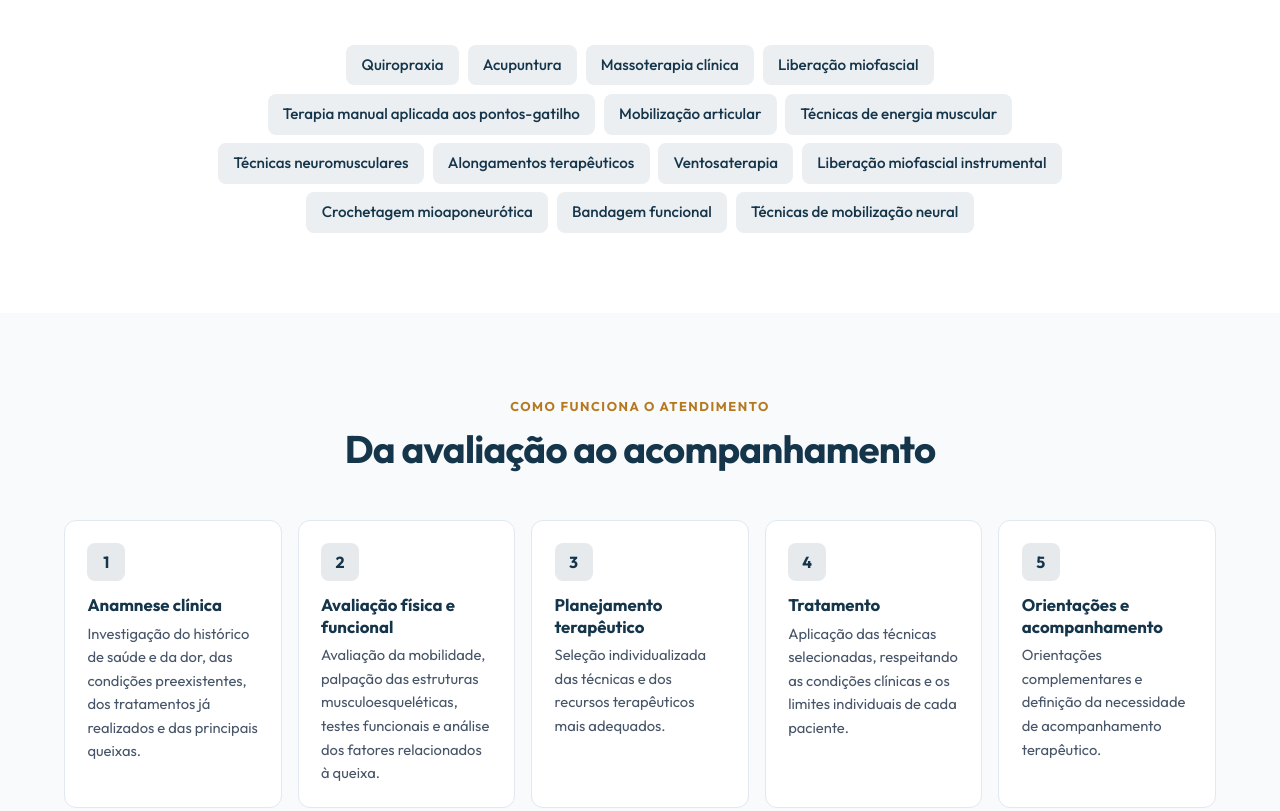
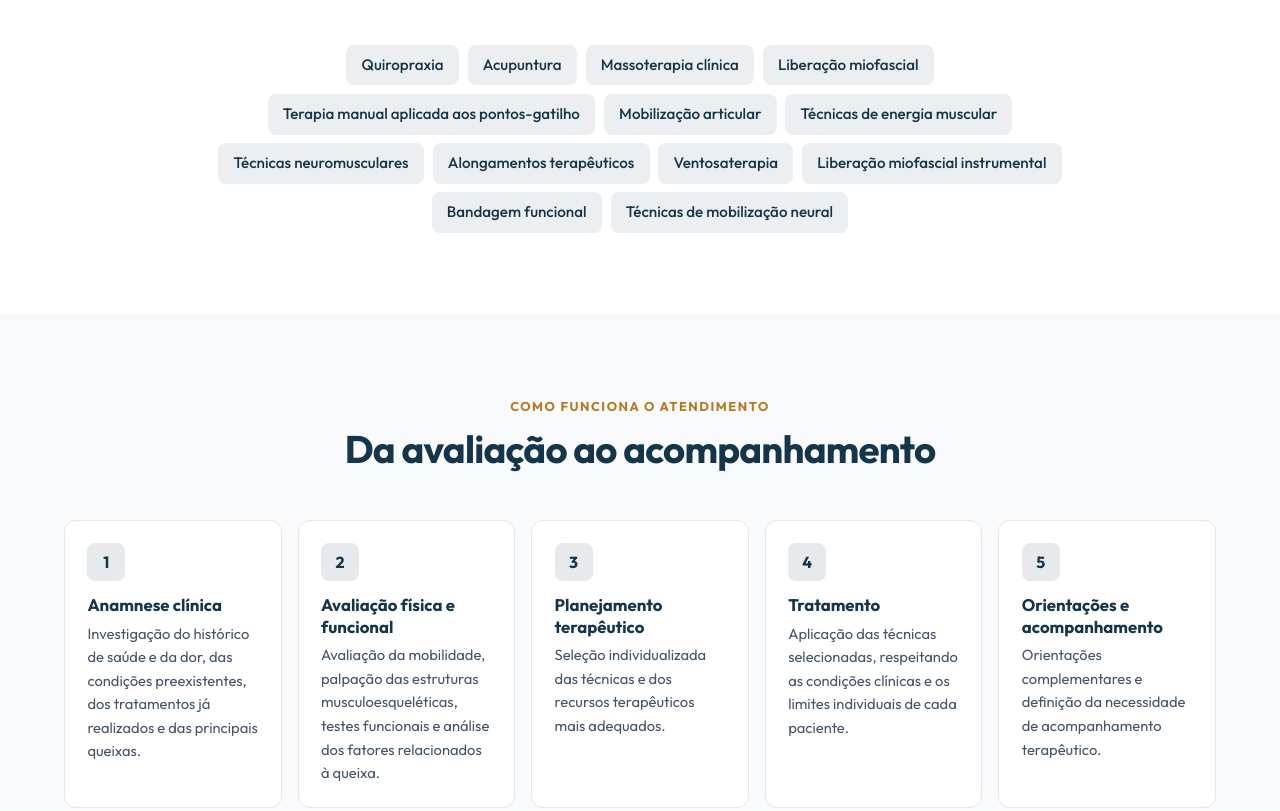
Before and after one commit to jgmcorrea/hidekihishinuma, a plain HTML site: page clinica/index.html in a window 1280 px wide. Shown: the part 2471-3282 px from the top of the page. Drawn offline with Linux system fonts and the light colour scheme.

Commit message:
Clínica: remove crochetagem dos recursos terapêuticos
Co-Authored-By: Claude Fable 5.2 <noreply@anthropic.com>
Claude-Session: https://claude.ai/code/session_01M3MRCkBzNLbcMnWeYsWsKf

```diff
--- a/clinica/index.html
+++ b/clinica/index.html
@@ -171,7 +171,7 @@ footer{background:var(--primary-dark);color:#94a3b8;text-align:center;font-size:
    <h2>Mais de 100 técnicas integradas</h2>
    <p>Você não precisa escolher uma técnica antes. Os recursos são selecionados pelo profissional conforme os achados da avaliação e as necessidades do seu caso.</p>
   </div>
-  <div class="tags"><span>Quiropraxia</span><span>Acupuntura</span><span>Massoterapia clínica</span><span>Liberação miofascial</span><span>Terapia manual aplicada aos pontos-gatilho</span><span>Mobilização articular</span><span>Técnicas de energia muscular</span><span>Técnicas neuromusculares</span><span>Alongamentos terapêuticos</span><span>Ventosaterapia</span><span>Liberação miofascial instrumental</span><span>Crochetagem mioaponeurótica</span><span>Bandagem funcional</span><span>Técnicas de mobilização neural</span></div>
+  <div class="tags"><span>Quiropraxia</span><span>Acupuntura</span><span>Massoterapia clínica</span><span>Liberação miofascial</span><span>Terapia manual aplicada aos pontos-gatilho</span><span>Mobilização articular</span><span>Técnicas de energia muscular</span><span>Técnicas neuromusculares</span><span>Alongamentos terapêuticos</span><span>Ventosaterapia</span><span>Liberação miofascial instrumental</span><span>Bandagem funcional</span><span>Técnicas de mobilização neural</span></div>
  </div>
 </section>
 
```
